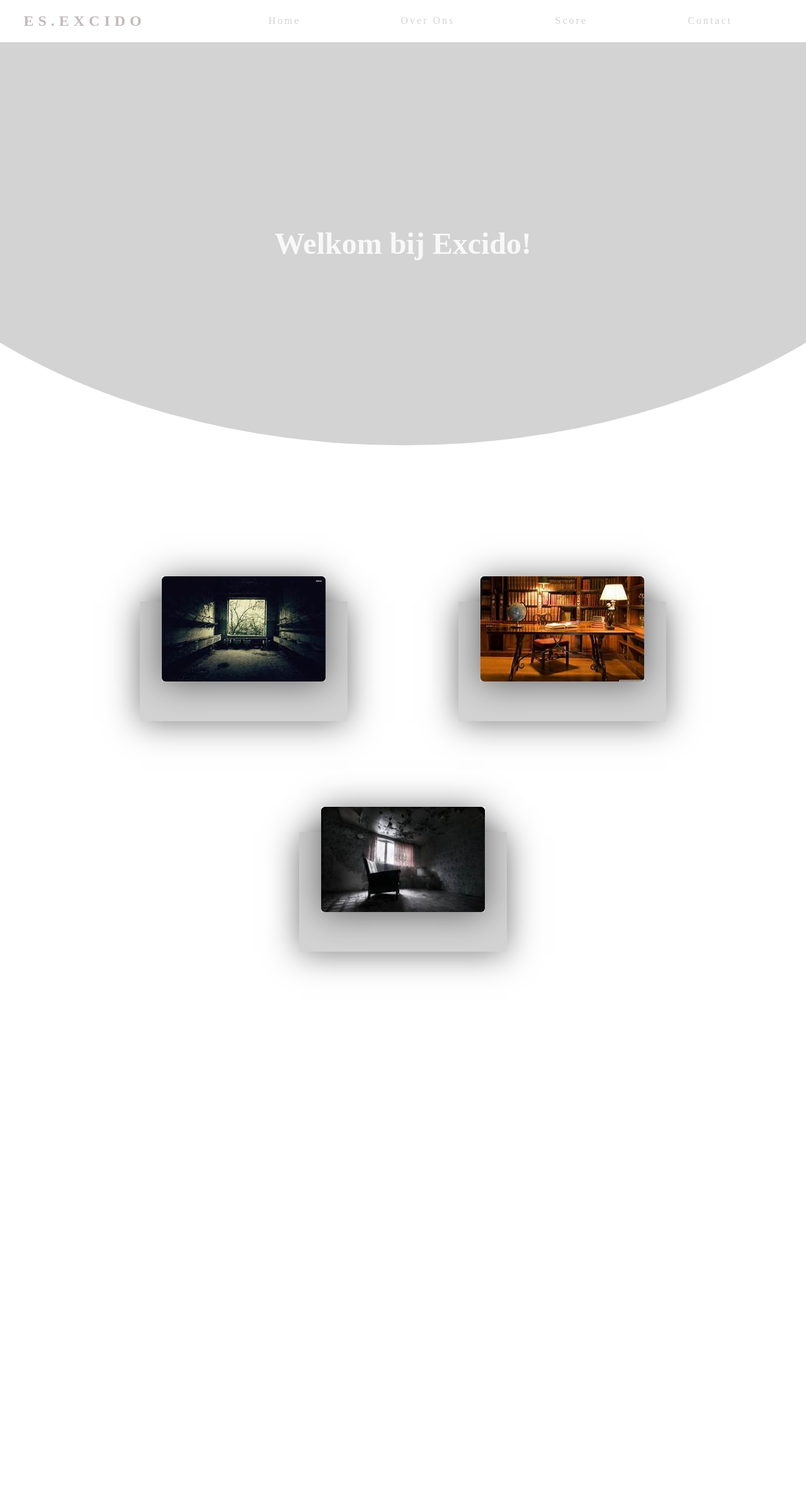
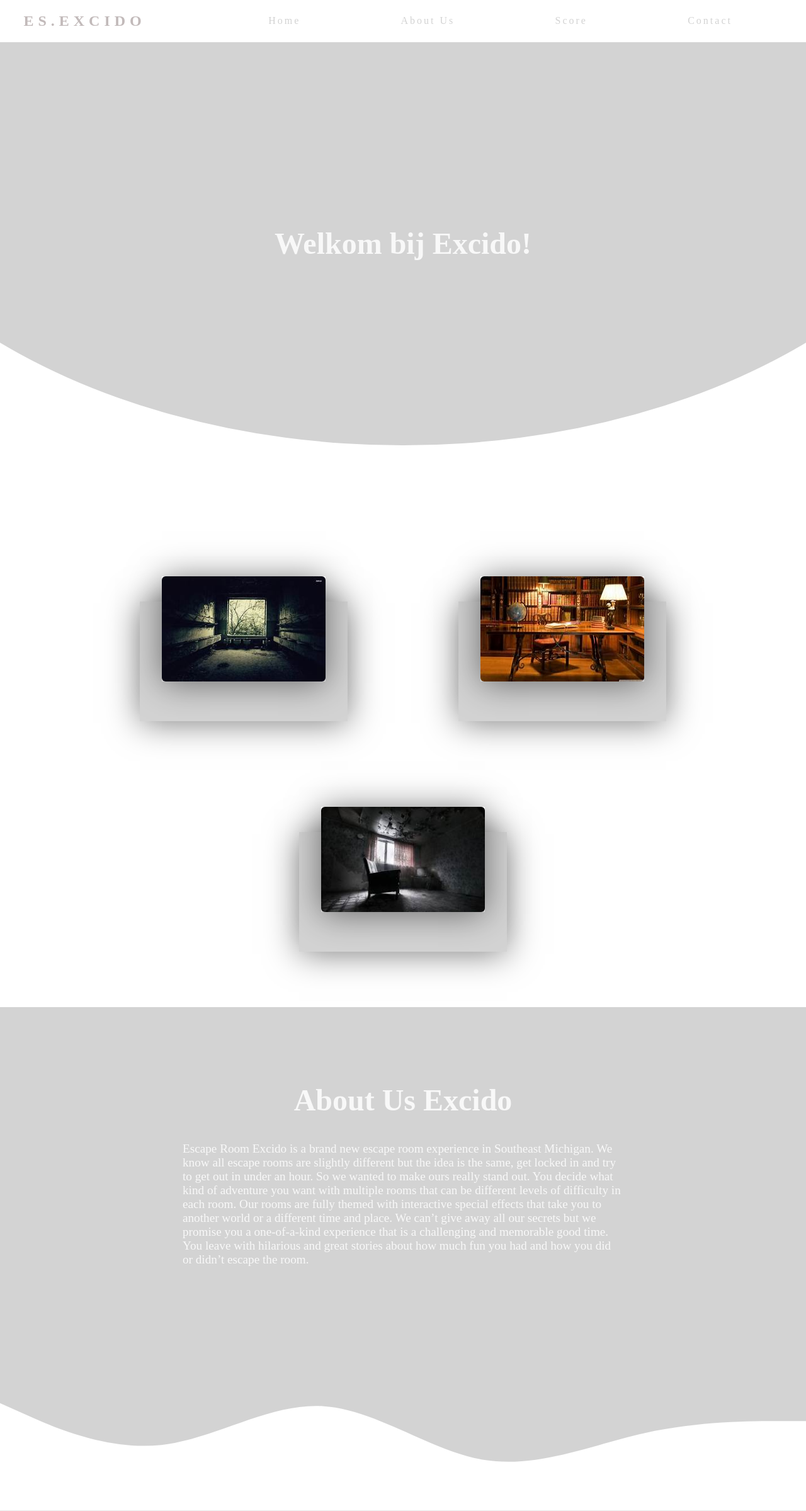
Before and after one commit to boowonderer/project, a PHP site: page / in a window 1280 px wide. Shown: the whole page at 63% size. Before the commit the page ends 1548 px from the top, so only its background shows below. Run offline with PHP 8.4, Linux system fonts and the light colour scheme.

Commit message:
Made the About Us. And added descriptions to the cards

```diff
--- a/index.html
+++ b/index.html
@@ -13,9 +13,9 @@
             <h1><a href="index.html"></a>ES.Excido</h1>
         </div>
         <ul class="nav-links">
-            <li><a href="">Home</a>
+            <li><a href="#card">Home</a>
             </li>
-            <li><a href="">Over Ons</a>
+            <li><a href="#about">About Us</a>
             </li>
             <li><a href="">Score</a>
             </li>
@@ -31,14 +31,14 @@
 </section>
     <div class="container">
         <div class="mycard">
-            <div class="cimg">
+            <div class="cimg" id="card">
                 <img src="./src/img/img1.jpg" alt="">
             </div>
             <div class="cdetail">
-                <h2>Card no1</h2>
+                <h2>Hell</h2>
                 <p>
-                    Here you can see our first escape room that we have to offer. It is one
-                    of our most sold out rooms of the days. With a lot of tricky tasks.
+                    Here we offer our room with the name HELL. And if you aleready didn't get the memo its a room based on hell.
+                    Where you will need to find difrent keys to get out of hell.
                 </p>
             </div>
         </div>
@@ -47,10 +47,10 @@
                 <img src="./src/img/img2.jpg" alt="">
             </div>
             <div class="cdetail">
-                <h2>Card no1</h2>
+                <h2>Office</h2>
                 <p>
-                    Here you can see our first escape room that we have to offer. It is one
-                    of our most sold out rooms of the days. With a lot of tricky tasks.
+                    In this room you are placed in an office where every: window, door is closed and you will need to find
+                    diffrent thing to open the door so that you can escape. .
                 </p>
             </div>
         </div>
@@ -59,13 +59,27 @@
                 <img src="./src/img/img3.jpg" alt="">
             </div>
             <div class="cdetail">
-                <h2>Card no1</h2>
+                <h2>House</h2>
                 <p>
-                    Here you can see our first escape room that we have to offer. It is one
-                    of our most sold out rooms of the days. With a lot of tricky tasks.
+                    You are placed in a living room where you will need to do some puzzels.
                 </p>
             </div>
         </div>
     </div>
+    <section-wave id="about">
+        <div class="content2">
+            <h2>About Us Excido</h2>
+            <p>
+                Escape Room Excido is a brand new escape room experience in Southeast Michigan.
+
+                We know all escape rooms are slightly different but the idea is the same, get locked in and try to get out in under an hour. So we wanted to make ours really stand out.
+
+                You decide what kind of adventure you want with multiple rooms that can be different levels of difficulty in each room. Our rooms are fully themed with interactive special effects that take you to another world or a different time and place. We can’t give away all our secrets but we promise you a one-of-a-kind experience that is a challenging and memorable good time. You leave with hilarious and great stories about how much fun you had and how you did or didn’t escape the room.
+            </p>
+        </div>
+        <svg class="wave" xmlns="http://www.w3.org/2000/svg" viewBox="0 0 1440 320">
+            <path fill="#fff" fill-opacity="1" d="M0,128L48,149.3C96,171,192,213,288,202.7C384,192,480,128,576,133.3C672,139,768,213,864,229.3C960,245,1056,203,1152,181.3C1248,160,1344,160,1392,160L1440,160L1440,320L1392,320C1344,320,1248,320,1152,320C1056,320,960,320,864,320C768,320,672,320,576,320C480,320,384,320,288,320C192,320,96,320,48,320L0,320Z"></path>
+        </svg>
+    </section-wave>
 </body>
 </html>
--- a/src/css/style.css
+++ b/src/css/style.css
@@ -108,8 +108,6 @@ section .content h1 {
     flex-direction: column;
     box-shadow: 0 3px 50px rgba(0,0,0,0.5);
     transition: 0.4s ease-in-out;
-
-
 }
 
 .container .mycard:hover {
@@ -151,6 +149,52 @@ section .content h1 {
 }
 
     /*
+    About US
+     */
+
+section-wave {
+    position: relative;
+    width: 100%;
+    height: 100vh;
+    display: flex;
+    justify-content: center;
+    box-sizing: border-box;
+    background-color: lightgray;
+    padding-top: 5rem;
+}
+
+section-wave .content2 {
+    max-width: 700px;
+}
+
+section-wave .content2 h2 {
+    font-size: 3rem;
+    color: #f8f8f8;
+    display: flex;
+    justify-content: center;
+}
+
+section-wave .content2:hover {
+    transform: scale(1.05);
+    transition: 0.5s ease-in-out;
+}
+
+section-wave .content2 p {
+    font-size: 1.2em;
+    color: #f8f8f8;
+}
+
+.wave {
+    position: absolute;
+    bottom: 0;
+    left: 0;
+}
+
+
+
+
+
+    /*
     Fade in effect
      */
 .content h1 {
```
Also changed, not shown: src/html/contact.html (added, +27 -0 lines).
